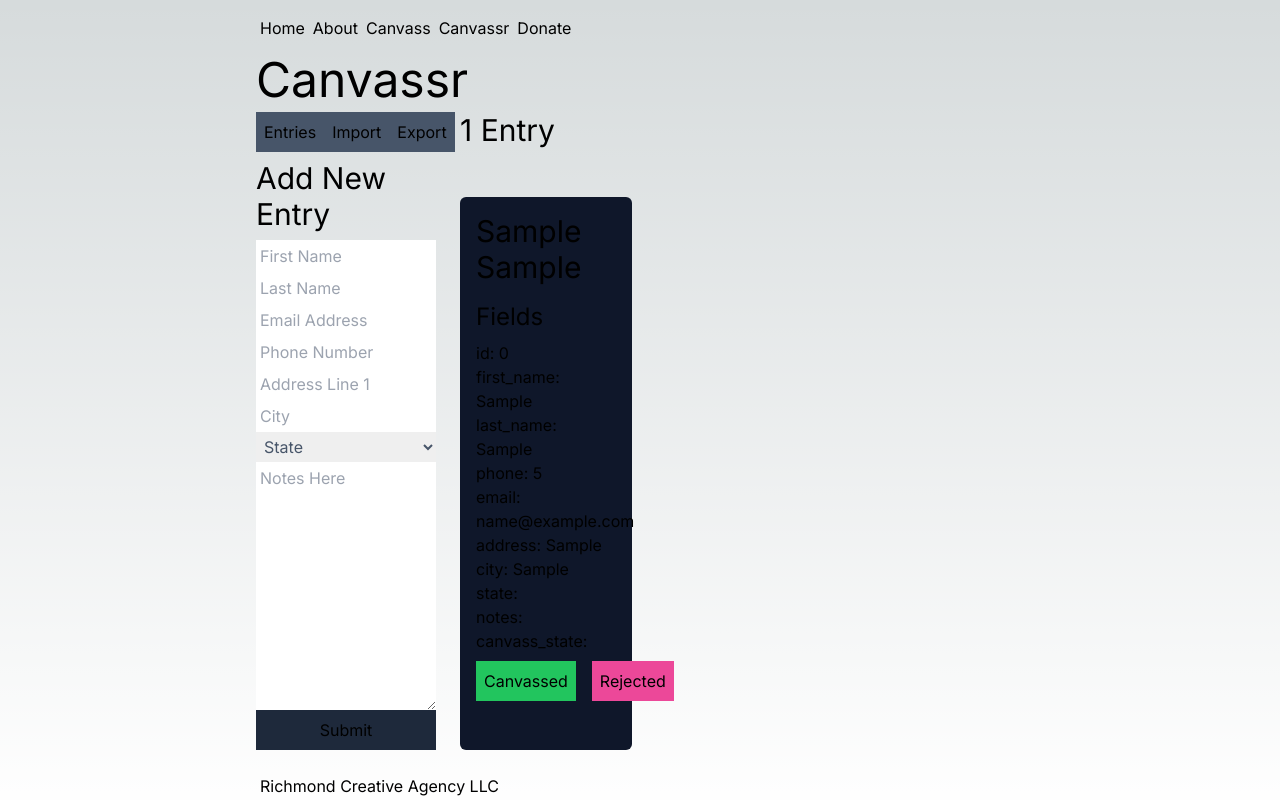
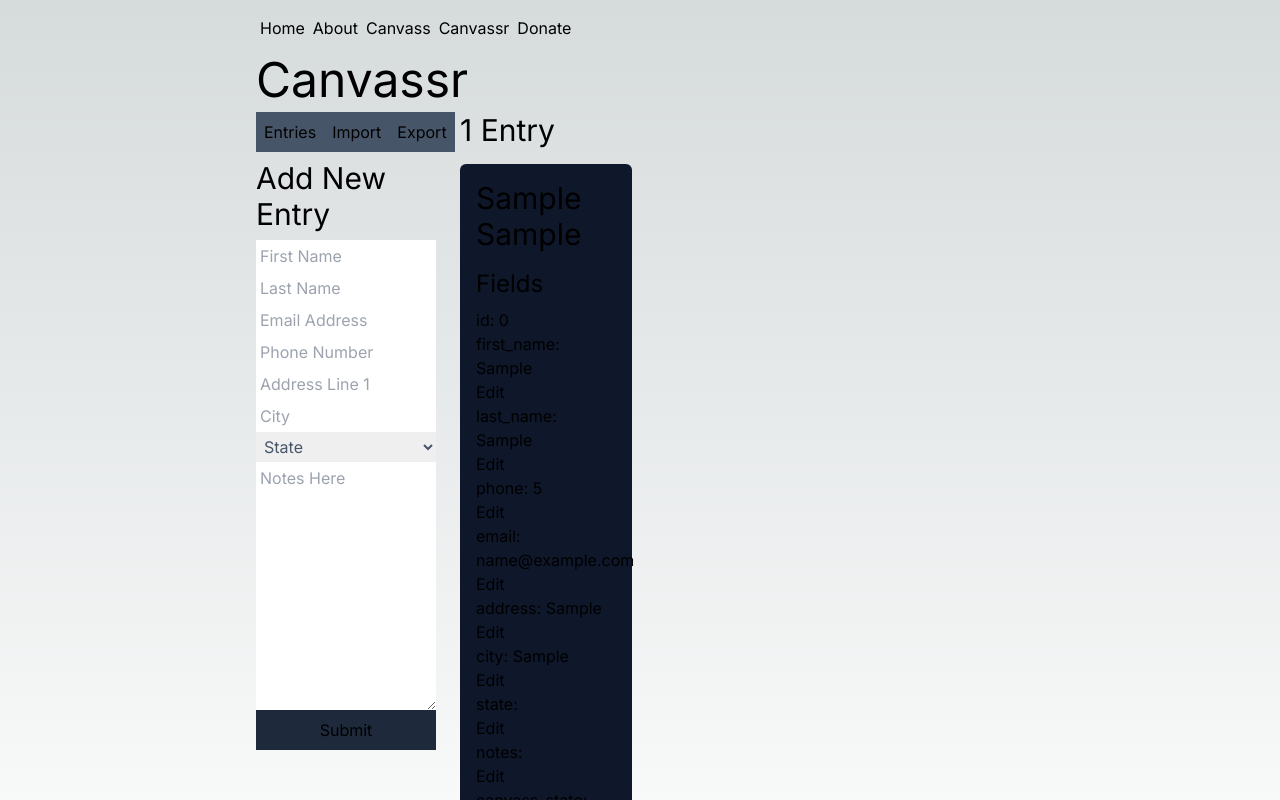
Before and after one commit to Richmond-Creative-Agency/fieldagent, a Next.js app: page /tool/canvassr in a window 1280 px wide. Both pictures are taken after typing "Sample", "Sample", "name@example.com", "5", "Sample", "Sample" into the empty fields and a click on the button "Submit". Shown: the top 800 px of the page. Built offline with nearby package versions, Linux system fonts and the light colour scheme.

Commit message:
feature: Break out Field in map function

```diff
--- a/src/app/tool/canvassr/CanvassrEntry.jsx
+++ b/src/app/tool/canvassr/CanvassrEntry.jsx
@@ -1,5 +1,53 @@
 import H2 from '../../ui/typography/H2';
 import H3 from '../../ui/typography/H3';
+import { Suspense, useRef, useState } from 'react';
+
+function Field({ entry, field, setCanvassList }) {
+  const [isEditing, setIsEditing] = useState(false);
+
+  let elementClasses = 'text-slate-600';
+  let inputRef = useRef(entry[field]);
+
+  function handleEdit() {
+    setIsEditing(true);
+  }
+
+  function handleSubmit() {
+    let newEntry = { ...entry };
+    newEntry[field] = inputRef.current.value;
+    setIsEditing(false);
+    setCanvassList(newEntry);
+  }
+
+  let element = (
+    <input
+      className={elementClasses}
+      ref={inputRef}
+      defaultValue={inputRef.current}
+    />
+  );
+  if (field === 'id') {
+    element = null;
+  }
+  if (field === 'notes') {
+    element = <textarea className={elementClasses} />;
+  }
+  return (
+    <>
+      <p>
+        {field}: {entry[field]}
+      </p>
+      {isEditing && (
+        <>
+          {element}
+          <button onClick={handleSubmit}>Submit</button>
+        </>
+      )}
+      {element && !isEditing && <button onClick={handleEdit}>Edit</button>}
+    </>
+  );
+}
+
 export default function CanvassrEntry({ entry, index, setCanvassList }) {
   const { first_name, last_name, canvass_state = null } = entry;
 
@@ -29,11 +77,15 @@ export default function CanvassrEntry({ entry, index, setCanvassList }) {
       <div className="py-2">
         <H3>Fields</H3>
         {objectKeys.map((key, index) => {
-          // TODO: #8 Add support for editing fields
           return (
-            <p key={index}>
-              {key}: {entry[key]}
-            </p>
+            <Suspense key={key} fallback={<p>Loading Field</p>}>
+              <Field
+                entry={entry}
+                setCanvassList={setCanvassList}
+                field={key}
+                index={index}
+              />
+            </Suspense>
           );
         })}
       </div>
```
